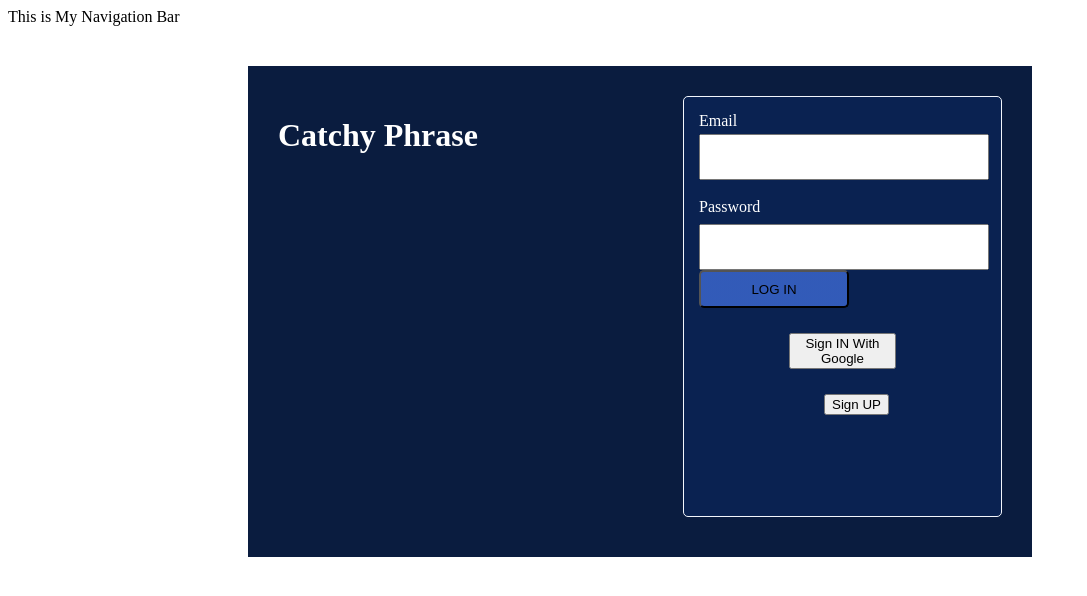
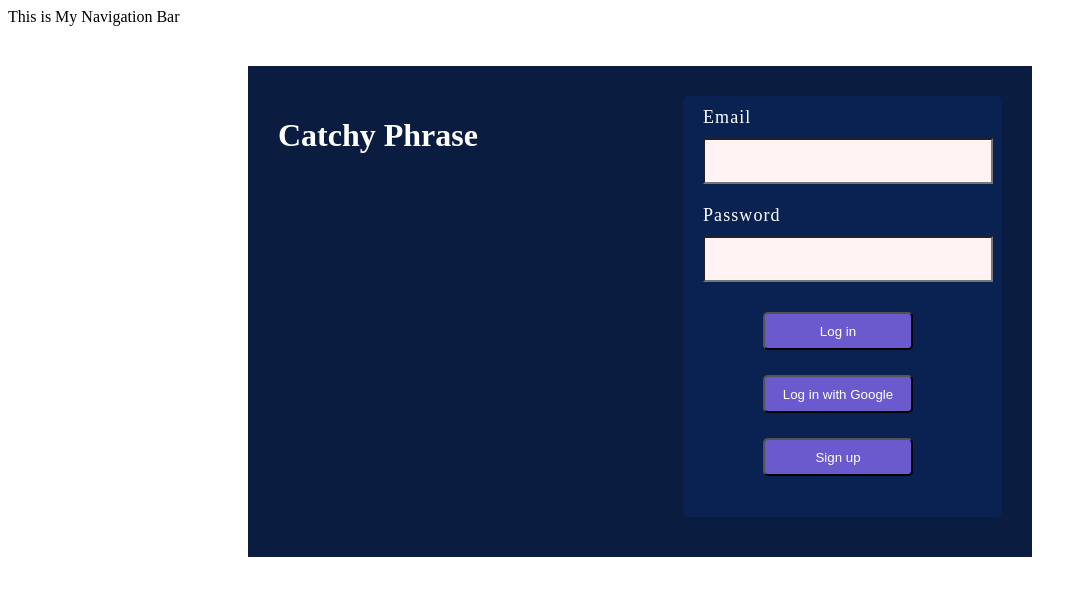
Before and after one commit to Product-Discuss/product-discuss, a React (Create React App) app: page / in a window 1280 px wide. Shown: the top 596 px of the page, without its empty margins (0-1087 px from the left). Built offline with nearby package versions, Linux system fonts and the light colour scheme.

Commit message:
signup & login component rendering & some css

```diff
--- /dev/null
+++ b/src/Components/Home.css
@@ -0,0 +1,100 @@
+#container {
+    position: relative;
+    color: white;
+    background-color: #0a1c3f;
+    margin: auto;
+    width: 724px;
+    height: 431px;
+    margin-top: 40px;
+    padding: 30px;
+}
+
+#catchyPhrase {
+    position: relative;
+    float: left;
+    width: 319px;
+    height: 421px;
+}
+
+#login {
+    position: relative;
+    float: right;
+    width: 319px;
+    height: 421px;
+    background: rgba(18, 91, 234, 0.1);
+    border: 0px solid #f2f5fb;
+    box-sizing: border-box;
+    padding: 10px;
+    border-radius: 5px;
+}
+
+#name {
+    position: relative;
+    margin: 0px 0px 20px 10px;
+    font-family: Quando;
+    font-style: normal;
+    font-weight: normal;
+    font-size: 18px;
+    line-height: 22px;
+    letter-spacing: 0.06em;
+}
+
+#email {
+    position: relative;
+    margin: 0px 0px 20px 10px;
+    font-family: Quando;
+    font-style: normal;
+    font-weight: normal;
+    font-size: 18px;
+    line-height: 22px;
+    letter-spacing: 0.06em;
+}
+
+#pwd {
+    position: relative;
+    margin: 0px 0px 20px 10px;
+    font-family: Quando;
+    font-style: normal;
+    font-weight: normal;
+    font-size: 18px;
+    line-height: 22px;
+    letter-spacing: 0.06em;
+}
+
+input {
+    position: relative;
+    width: 282px;
+    height: 40px;
+    font-size: 18px;
+    margin: 10px 0px 20px 10px;
+    background: #fff3f3;
+}
+
+#login-button {
+    color: white;
+    position: relative;
+    width: 150px;
+    height: 38px;
+    margin: 10px 0px 15px 70px;
+    background-color: slateblue;
+    border-radius: 5px;
+}
+
+#login-google-button {
+    color: white;
+    position: relative;
+    width: 150px;
+    height: 38px;
+    margin: 10px 0px 15px 70px;
+    background-color: slateblue;
+    border-radius: 5px;
+}
+#sign-up-button {
+    color: white;
+    position: relative;
+    width: 150px;
+    height: 38px;
+    margin: 10px 0px 15px 70px;
+    background-color: slateblue;
+    border-radius: 5px;
+}
--- a/src/Components/Home.js
+++ b/src/Components/Home.js
@@ -1,89 +1,127 @@
 import React from "react";
+import { useState } from "react";
+import "./Home.css";
 
 const Home = () => {
+    const [isLoginState, setLoginState] = useState(1);
+    const [name, setName] = useState("");
+    const [email, setEmail] = useState("");
+    const [password, setPassword] = useState("");
+
+    const handleLogInClick = () => {
+        clearAllInputs();
+    };
+
+    const clearAllInputs = () => {
+        setName("");
+        setEmail("");
+        setPassword("");
+    };
+
+    if (isLoginState) {
         return (
-        <div
-            id="container"
-            style={{
-                backgroundColor: "#0A1C3F",
-                margin: "auto",
-                width: "724px",
-                height: "431px",
-                marginTop: "40px",
-                padding: "30px",
-            }}
-        >
-            <span
-                style={{
-                    color: "white",
-                    float: "left",
-                    width: "319px",
-                    height: "421px",
-                }}
-            >
+            <div id="container">
+                <span id="catchyPhrase">
                     <h1>Catchy Phrase</h1>
                 </span>
-            <span
-                style={{
-                    float: "right",
-                    color: "white",
-                    width: "319px",
-                    height: "421px",
-                    background: "rgba(18, 91, 234, 0.1)",
-                    border: "0.2px solid #F2F5FB",
-                    boxSizing: "border-box",
-                    borderRadius: "5px",
-                    padding: "15px",
-                }}
-            >
+                <span id="login">
                     <form>
-                    <label> Email</label>
+                        <label id="email"> Email</label>
                         <br />
                         <input
                             type="text"
-                        style={{
-                            width: "282px",
-                            height: "40px",
-                            marginTop: "4px",
+                            value={email}
+                            onChange={(event) => {
+                                setEmail(event.target.value);
                             }}
+                            required
                         />
                         <br />
-                    <br />
-                    <label>Password</label>
+                        <label id="pwd">Password</label>
                         <br />
                         <input
-                        type="text"
-                        style={{
-                            width: "282px",
-                            height: "40px",
-                            marginTop: "8px",
+                            type="password"
+                            value={password}
+                            onChange={(event) => {
+                                setPassword(event.target.value);
                             }}
+                            required
                         />
                     </form>
 
+                    <button id="login-button" onClick={handleLogInClick}>
+                        Log in
+                    </button>
+                    <button id="login-google-button">Log in with Google</button>
                     <button
-                    style={{
-                        // position: "absolute",
-                        width: "150px",
-                        height: "38px",
-                        background:
-                            "linear-gradient(0deg, rgba(235, 218, 218, 0.2), rgba(235, 218, 218, 0.2)), rgba(0, 79, 245, 0.58)",
-                        // background-blend-mode: "normal, color-burn",
-                        // mix-blend-mode: "multiply",
-                        borderRadius: "5px",
+                        id="sign-up-button"
+                        onClick={() => {
+                            setLoginState(0);
+                            clearAllInputs();
                         }}
                     >
-                    LOG IN
-                </button>
-                <button style={{ margin: "25px 90px 0px 90px" }}>
-                    Sign IN With Google
-                </button>
-                <button style={{ margin: "25px 90px 0px 125px" }}>
-                    Sign UP
+                        Sign up
                     </button>
                 </span>
             </div>
         );
+    } else {
+        return (
+            <div id="container">
+                <span id="catchyPhrase">
+                    <h1>Catchy Phrase</h1>
+                </span>
+                <span id="login">
+                    <form>
+                        <label id="name"> Name</label>
+                        <br />
+                        <input
+                            type="text"
+                            value={name}
+                            onChange={(event) => {
+                                setName(event.target.value);
+                            }}
+                            required
+                        />
+                        <br />
+                        <label id="email"> Email</label>
+                        <br />
+                        <input
+                            type="text"
+                            value={email}
+                            onChange={(event) => {
+                                setEmail(event.target.value);
+                            }}
+                            required
+                        />
+                        <br />
+                        <label id="pwd">Password</label>
+                        <br />
+                        <input
+                            type="password"
+                            value={password}
+                            onChange={(event) => {
+                                setPassword(event.target.value);
+                            }}
+                            required
+                        />
+                    </form>
+
+                    <button id="login-button">Sign up</button>
+                    <button id="login-google-button">Log in with Google</button>
+                    <button
+                        id="sign-up-button"
+                        onClick={() => {
+                            setLoginState(1);
+                            clearAllInputs();
+                        }}
+                    >
+                        Log in
+                    </button>
+                </span>
+            </div>
+        );
+    }
 };
 
 export default Home;
```
Lines whose indentation alone changed are shown as unchanged.
